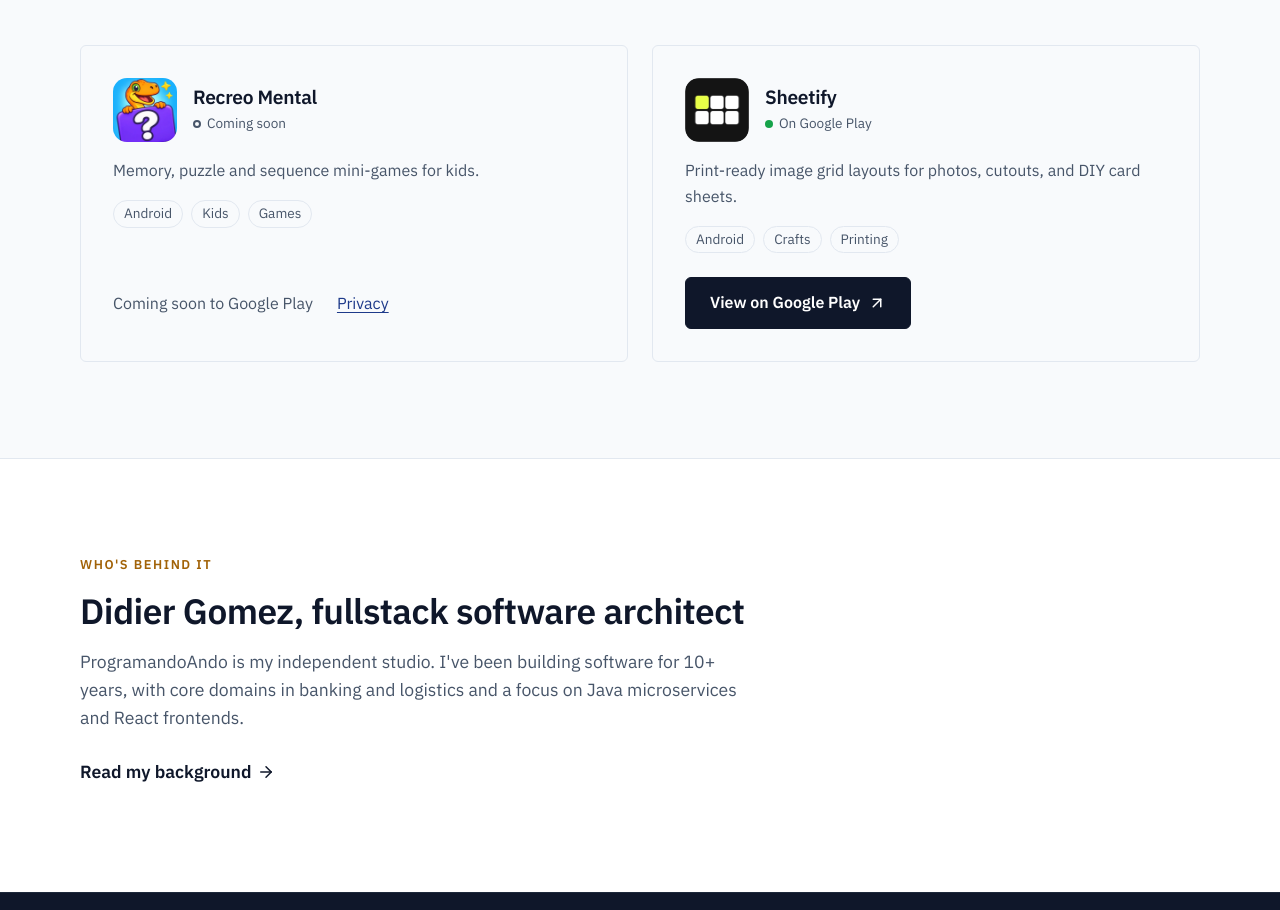
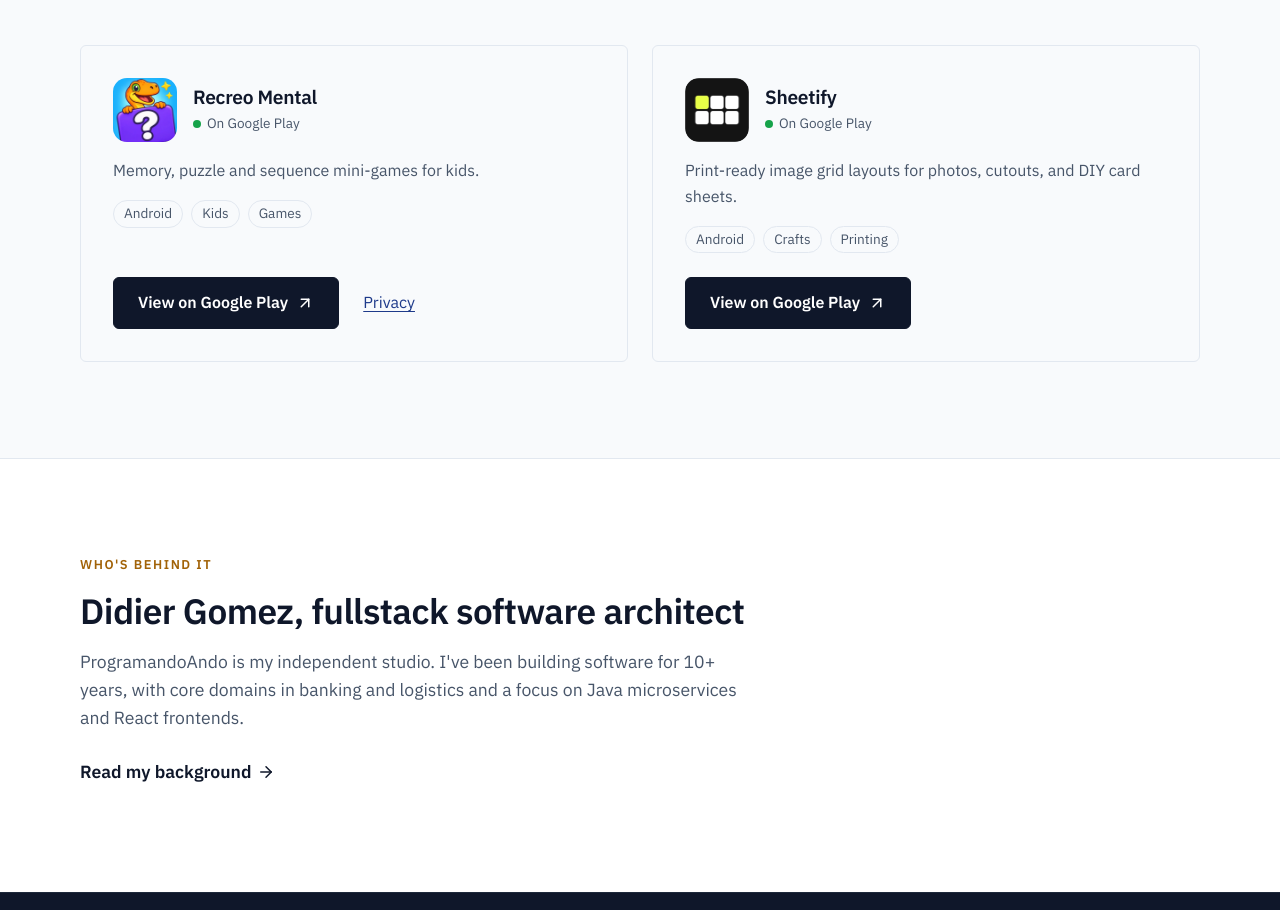
Before and after one commit to ProgramandoAndoMX/programandoandomx.github.io, a plain HTML site: page en/index.html in a window 1280 px wide. Shown: the part 1387-2297 px from the top of the page. Drawn offline with Linux system fonts and the light colour scheme.

Commit message:
feat(hub): Recreo Mental is live on Google Play; add app-ads.txt

```diff
--- a/en/index.html
+++ b/en/index.html
@@ -80,13 +80,13 @@
             <img class="app-icon" src="/assets/img/recreo-mental.webp" width="64" height="64" alt="Recreo Mental icon: an orange dinosaur peeking over a card with a question mark">
             <div>
               <h3>Recreo Mental</h3>
-              <span class="badge soon">Coming soon</span>
+              <span class="badge">On Google Play</span>
             </div>
           </div>
           <p>Memory, puzzle and sequence mini-games for kids.</p>
           <ul class="tags"><li>Android</li><li>Kids</li><li>Games</li></ul>
           <div class="app-actions">
-            <span class="note">Coming soon to Google Play</span>
+            <a class="btn" href="https://play.google.com/store/apps/details?id=com.programandoando.recreo_mental">View on Google Play <svg viewBox="0 0 24 24" aria-hidden="true"><path d="M7 17 17 7"/><path d="M7 7h10v10"/></svg></a>
             <a class="link" href="https://programandoandomx.github.io/recreo-mental-privacy/">Privacy</a>
           </div>
         </article>
```
Also changed, not shown: index.html (+2 -2 lines), app-ads.txt (added).
